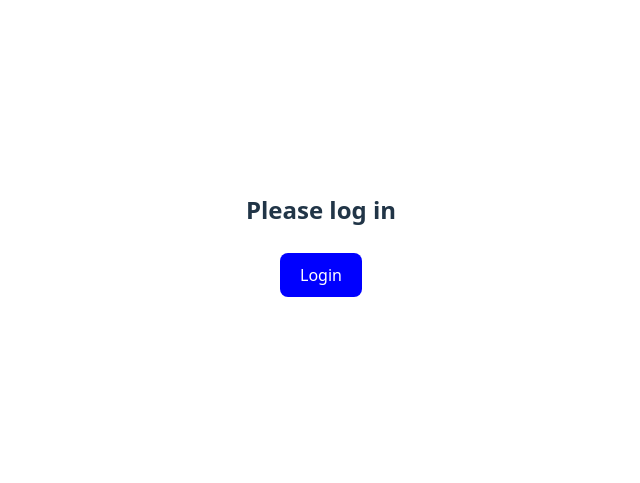
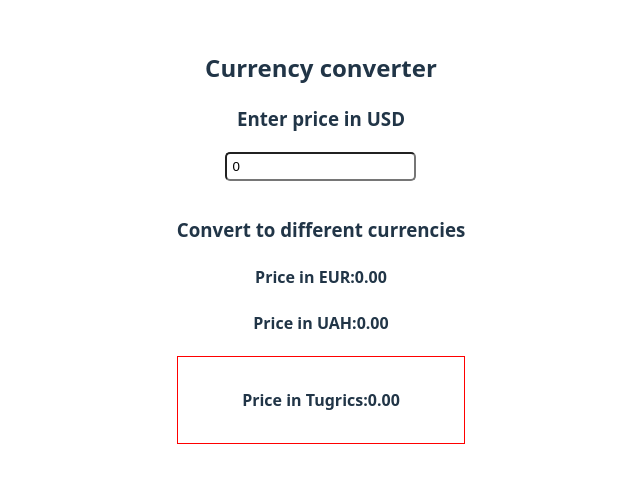
Before and after one commit to LysenkoDenys/react-learning, a React (Vite) app: page / in a window 1280 px wide. Shown: the part 163-646 px from the top of the page, without its empty margins (319-959 px from the left). Built offline with nearby package versions, Linux system fonts and the light colour scheme.

Commit message:
08 unit finished

```diff
--- a/src/App.tsx
+++ b/src/App.tsx
@@ -1,5 +1,9 @@
+import { useState } from 'react';
 import './App.css';
-import UserLoginControl from './components/UserLoginControl';
+// import UserLoginControl from './components/UserLoginControl';
+import CurrencyContext from './components/CurrencyContext';
+import CurrenciesContainer from './components/CurrenciesContainer';
+import CurrencyDisplay from './components/CurrencyDisplay';
 // import Counter from './components/Counter';
 // import Form from './components/Form';
 // import Greetings from './components/Greetings';
@@ -11,6 +15,7 @@ import UserLoginControl from './components/UserLoginControl';
 // import UserProfile from './components/UserProfile';
 
 function App() {
+  const [price, setPrice] = useState(0);
   return (
     <>
       {/* <Header />
@@ -23,8 +28,23 @@ function App() {
       <Greetings name="John" surname="Lennon" />
       <Greetings name="James" />
       <MyComponent />
-      <UserProfile /> */}
-      <UserLoginControl />
+      <UserProfile />
+      <UserLoginControl /> */}
+
+      <CurrencyContext.Provider value={price}>
+        <h2>Currency converter</h2>
+        <h3>Enter price in USD</h3>
+        <input
+          className="input-text"
+          type="number"
+          value={price}
+          onChange={(event) => setPrice(parseFloat(event.target.value))}
+        />
+        <CurrenciesContainer />
+        <div style={{ border: '1px solid red', padding: 10 }}>
+          <CurrencyDisplay currency="Tugrics" rate={2} />
+        </div>
+      </CurrencyContext.Provider>
     </>
   );
 }
--- /dev/null
+++ b/src/components/CurrenciesContainer.tsx
@@ -0,0 +1,13 @@
+import CurrencyDisplay from './CurrencyDisplay';
+
+const CurrenciesContainer: React.FC = () => {
+  return (
+    <>
+      <h3>Convert to different currencies</h3>
+      <CurrencyDisplay currency="EUR" rate={1.2} />
+      <CurrencyDisplay currency="UAH" rate={40} />
+    </>
+  );
+};
+
+export default CurrenciesContainer;
--- /dev/null
+++ b/src/components/CurrencyContext.tsx
@@ -0,0 +1,5 @@
+import { createContext } from 'react';
+
+const CurrencyContext = createContext(0);
+
+export default CurrencyContext;
--- /dev/null
+++ b/src/components/CurrencyDisplay.tsx
@@ -0,0 +1,24 @@
+import React, { useContext } from 'react';
+import CurrencyContext from './CurrencyContext';
+
+type CurrencyDisplayProps = {
+  currency: string;
+  rate: number;
+};
+
+const CurrencyDisplay: React.FC<CurrencyDisplayProps> = ({
+  currency,
+  rate,
+}) => {
+  const priceInDollars = useContext(CurrencyContext);
+  const convertedPrice = priceInDollars * rate;
+  return (
+    <>
+      <h4>
+        Price in {currency}:{convertedPrice.toFixed(2)}
+      </h4>
+    </>
+  );
+};
+
+export default CurrencyDisplay;
```
